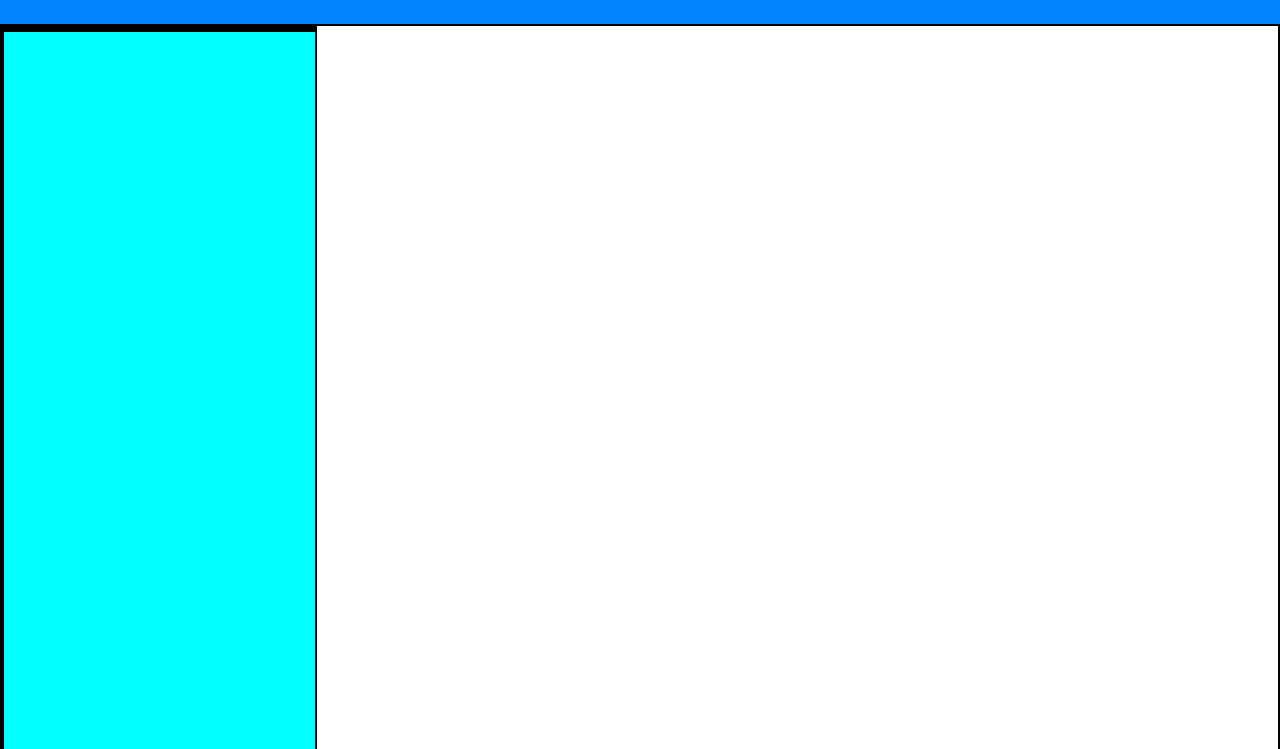
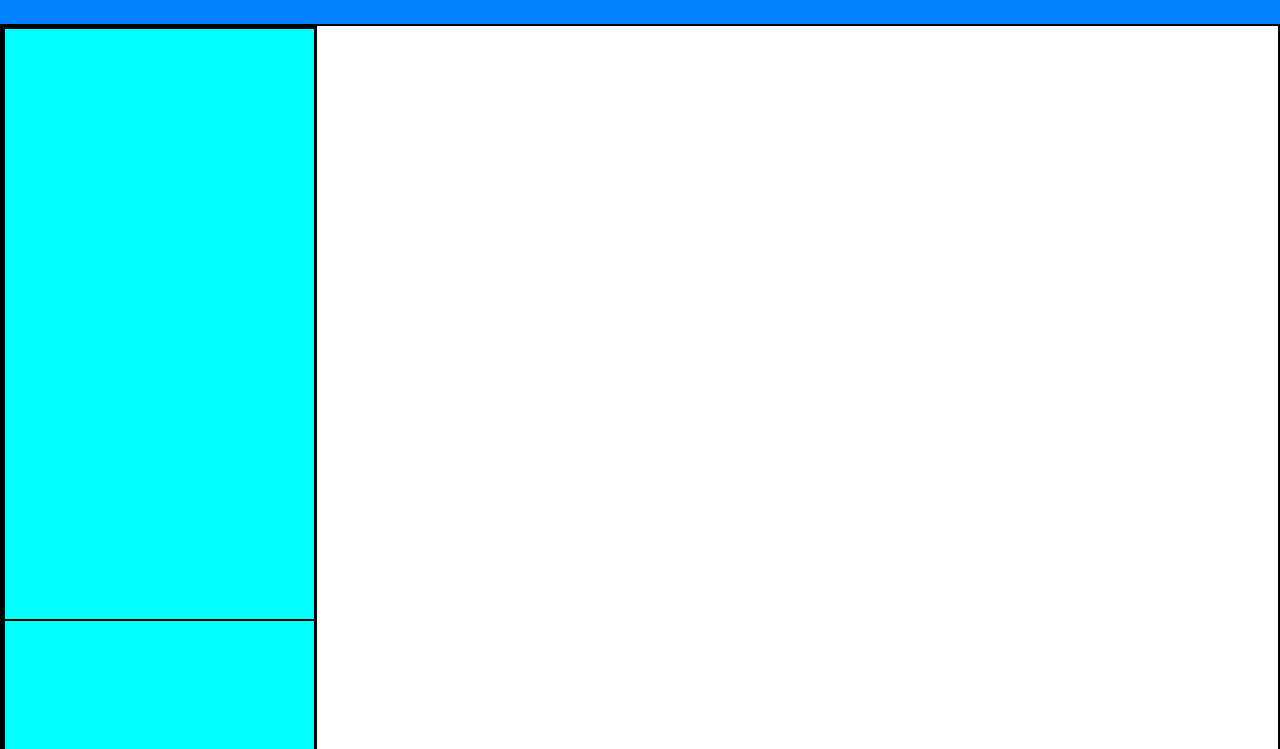
Before and after one commit to dario-bennardino/htmlcss-responsive-layout, a plain HTML site: page index.html in a window 1280 px wide. Shown: the part 51-800 px from the top of the page. Drawn offline with Linux system fonts and the light colour scheme.

Commit message:
[add] card jumbotron

```diff
--- a/style.css
+++ b/style.css
@@ -65,7 +65,7 @@ header{
 
 /* section jumbotron */
 .jumbotron{
-    height: 875px;
+    height: 2150px;
 }
 
 .box-jumbotron{
@@ -80,11 +80,25 @@ header{
     margin: 1px solid black;
 }
 
+.card-big-jumbotron-top{
+    height: 60%;
+    width: 100%;
+}
+
+.card-sm-jumbotron-top{
+    height: 40%;
+    width: 100%;
+}
+
 .box-jumbotron-bottom{
     width: 100%;
     height: 1125px;
     margin: 1px solid black;
+}
 
+.card-sm-jumbotron-bottom{
+    height: 33%;
+    width: 100%;
 }
 
 
```
